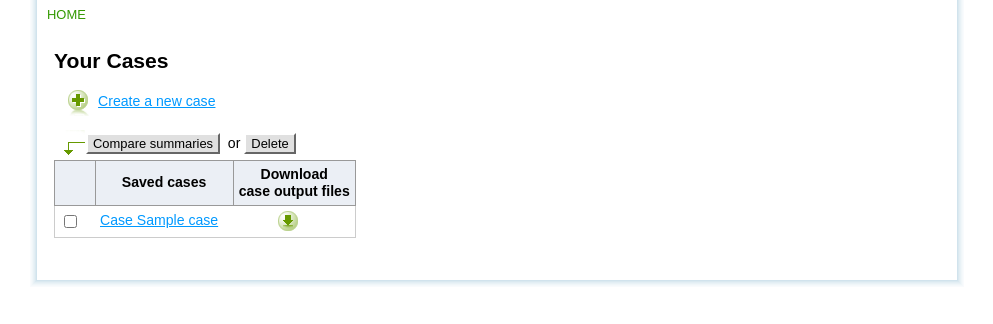
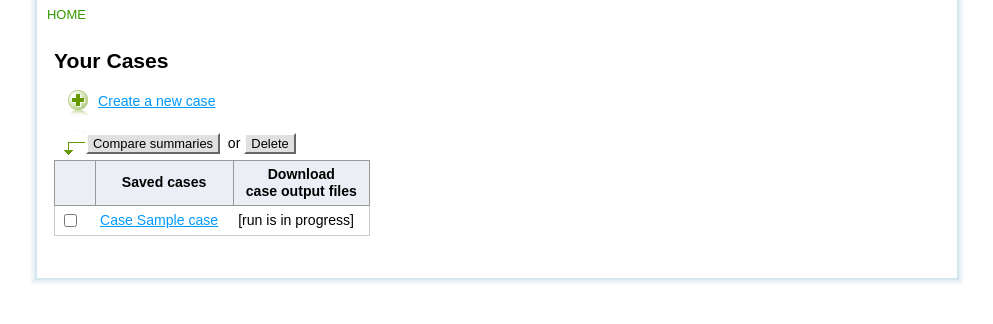
Before and after one commit to ccnmtl/npo, a Django app: template templates/npo/index.html in a window 1280 px wide. Shown: the part 109-433 px from the top of the page, without its empty margins (143-1136 px from the left). Run offline with Django 3.2, Linux system fonts and the light colour scheme; the template is opened without the code that fills it: most values are stand-ins (such as "Sample title", 1, 10 or a date in 2020).

Commit message:
home page should also show that a run is in progress instead of having a download link

```diff
--- a/templates/npo/index.html
+++ b/templates/npo/index.html
@@ -31,7 +31,15 @@
       <tr class="{% cycle 'even' 'odd' %}">
 	<td><input type="checkbox" name="case_{{case.id}}" /></td>
 	<td><a href="{{ case.get_absolute_url }}" title="View summary of output for this case">Case {{case.name}}</a></td>
-	<td class="center_aligned"><a href="#" class="downloadfiles" title="Click to download output files for this case"><span>Download files</span></a></td>
+	<td class="center_aligned">
+	  {% ifequal case.status "started" %}
+	  [run is in progress]
+	  {% else %}
+	  <a href="#" class="downloadfiles"
+	     title="Click to download output files for this case"><span>Download
+	      files</span></a>{% endifequal %}
+
+	</td>
       </tr>
       {% endfor %}
     </tbody>
```
